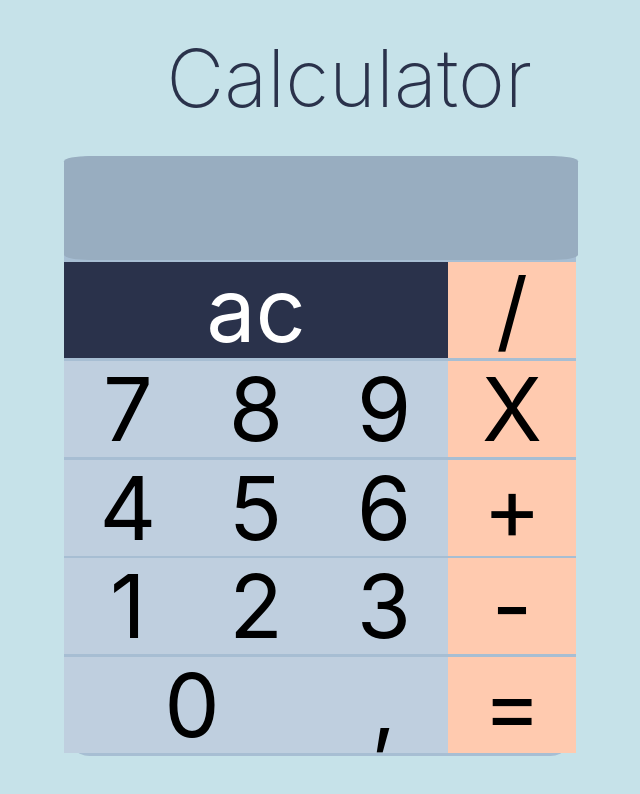
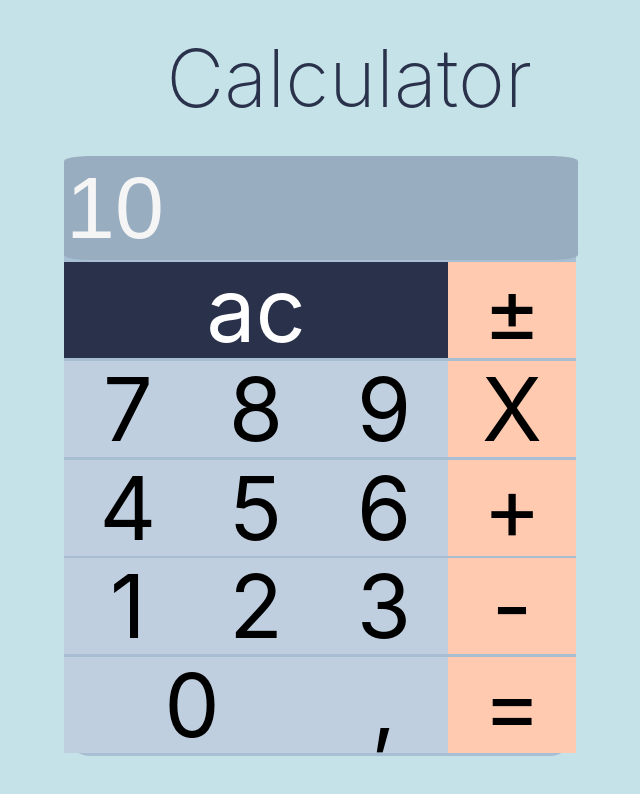
Before and after one commit to brrrouillard/react-calculator, a React (Create React App) app: page / in a window 1280 px wide. Shown: the top 794 px of the page, without its empty margins (320-960 px from the left). Built offline with nearby package versions, Linux system fonts and the light colour scheme.

Commit message:
Refactor + basic button handling

```diff
--- a/src/components/calculator/Calculator.js
+++ b/src/components/calculator/Calculator.js
@@ -1,39 +1,108 @@
-import React, { Component } from 'react'
+import React, { Component } from "react";
 
-import './_Calculator.css';
+import "./_Calculator.css";
 
-import Output from './output/Output';
-import Button from './button/Button';
+import Output from "./output/Output";
+import Button from "./button/Button";
 
 export class Calculator extends Component {
+  constructor(props) {
+    super(props);
+    this.state = {
+      buttons: [
+        {
+          value: "ac",
+          buttonType: "button-ac"
+        },
+        {
+          value: "±",
+          buttonType: "button-operations"
+        },
+        {
+          value: "7",
+          buttonType: "button-numbers"
+        },
+        {
+          value: "8",
+          buttonType: "button-numbers"
+        },
+        {
+          value: "9",
+          buttonType: "button-numbers"
+        },
+        {
+          value: "X",
+          buttonType: "button-operations"
+        },
+        {
+          value: "4",
+          buttonType: "button-numbers"
+        },
+        {
+          value: "5",
+          buttonType: "button-numbers"
+        },
+        {
+          value: "6",
+          buttonType: "button-numbers"
+        },
+        {
+          value: "+",
+          buttonType: "button-operations"
+        },
+        {
+          value: "1",
+          buttonType: "button-numbers"
+        },
+        {
+          value: "2",
+          buttonType: "button-numbers"
+        },
+        {
+          value: "3",
+          buttonType: "button-numbers"
+        },
+        {
+          value: "-",
+          buttonType: "button-operations"
+        },
+        {
+          value: "0",
+          buttonType: "button-numbers button-zero"
+        },
+        {
+          value: ",",
+          buttonType: "button-numbers button-coma"
+        },
+        {
+          value: "=",
+          buttonType: "button-operations button-equals"
+        }
+      ],
+      output: "10"
+    };
+  }
+
+  handleButtonClick = value => {
+    const currentOutput = this.state.output;
+    this.setState({ output: currentOutput + value });
+  };
+
   render() {
     return (
       <main>
-          <Output />
-          <Button  value="ac" buttonType="button-ac" />
-          <Button value="/" buttonType="button-operations" />
-
-          <Button  value="7" buttonType="button-numbers" />
-          <Button  value="8" buttonType="button-numbers" />
-          <Button  value="9" buttonType="button-numbers" />
-          <Button  value="X" buttonType="button-operations" />
-
-          <Button  value="4" buttonType="button-numbers" />
-          <Button  value="5" buttonType="button-numbers" />
-          <Button  value="6" buttonType="button-numbers" />
-          <Button  value="+" buttonType="button-operations" />
-
-          <Button  value="1" buttonType="button-numbers" />
-          <Button  value="2" buttonType="button-numbers" />
-          <Button  value="3" buttonType="button-numbers" />
-          <Button  value="-" buttonType="button-operations" />
-
-          <Button  value="0" buttonType="button-numbers button-zero" />
-          <Button  value="," buttonType="button-numbers button-coma" />
-          <Button  value="=" buttonType="button-operations button-equals" />
+        <Output output={this.state.output} />
+        {this.state.buttons.map((button, key) => (
+          <Button
+            value={button.value}
+            buttonType={button.buttonType}
+            handleButtonClick={this.handleButtonClick}
+            key={key}
+          />
+        ))}
       </main>
-    )
+    );
   }
 }
 
-export default Calculator
+export default Calculator;
--- a/src/components/calculator/button/Button.js
+++ b/src/components/calculator/button/Button.js
@@ -9,7 +9,9 @@ export class Button extends Component {
     }
   render() {
     return (
-      <div class={this.props.buttonType + " button"}>
+      <div
+      className={this.props.buttonType + " button"}
+      onClick={() => this.props.handleButtonClick(this.props.value)}>
         <span>{ this.props.value }</span>
       </div>
     )
--- a/src/components/calculator/output/Output.js
+++ b/src/components/calculator/output/Output.js
@@ -3,16 +3,10 @@ import React, { Component } from "react";
 import "./_Output.css";
 
 export class Output extends Component {
-    constructor(props){
-        super(props);
-        this.state = {
-            value: ""
-        }
-    }
   render() {
     return (
       <div>
-        <input class="output" type="text" name="" id="" value={this.state.value} />
+        <input className="output" type="text" name="" id="" value={this.props.output} />
       </div>
     );
   }
--- a/src/components/header/Header.js
+++ b/src/components/header/Header.js
@@ -6,7 +6,7 @@ export class Header extends Component {
   render() {
     return (
       <header>
-        <h1 class="title">Calculator</h1>
+        <h1 className="title">Calculator</h1>
       </header>
     );
   }
```
